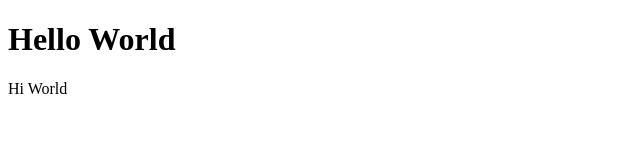
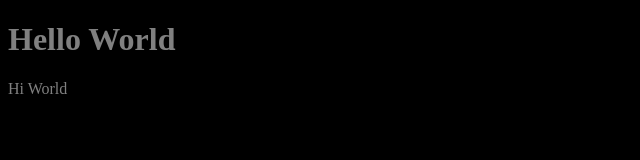
Before and after one commit to alfredjophy/AlfredEVOL.github.io, a plain HTML site: page index.html in a window 1280 px wide. Shown: the whole page, without its empty margins (0-640 px from the left). Drawn offline with Linux system fonts and the light colour scheme.

Commit message:
added index.css file

```diff
--- /dev/null
+++ b/index.css
@@ -0,0 +1,4 @@
+body {
+  background-color: black;
+  color: grey;
+}
--- a/index.html
+++ b/index.html
@@ -1,6 +1,6 @@
 <!DOCTYPE html>
 <head>
-
+  <link rel="stylesheet" href="index.css"/>
 </head>
 <body>
   <h1>Hello World</h1>
```
